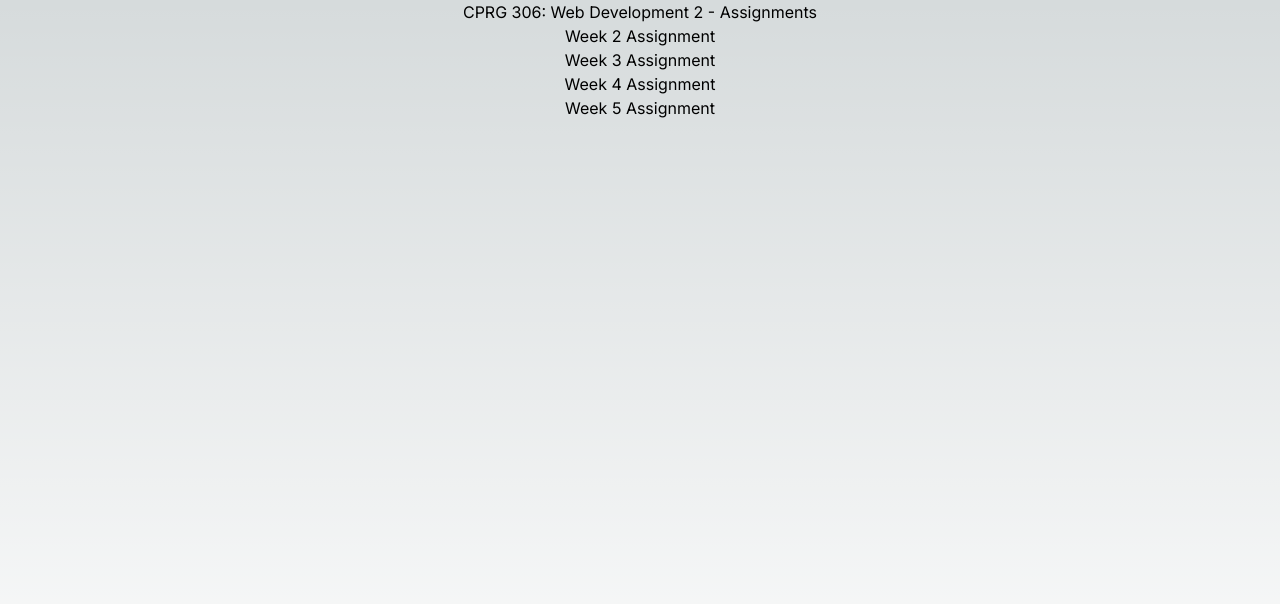
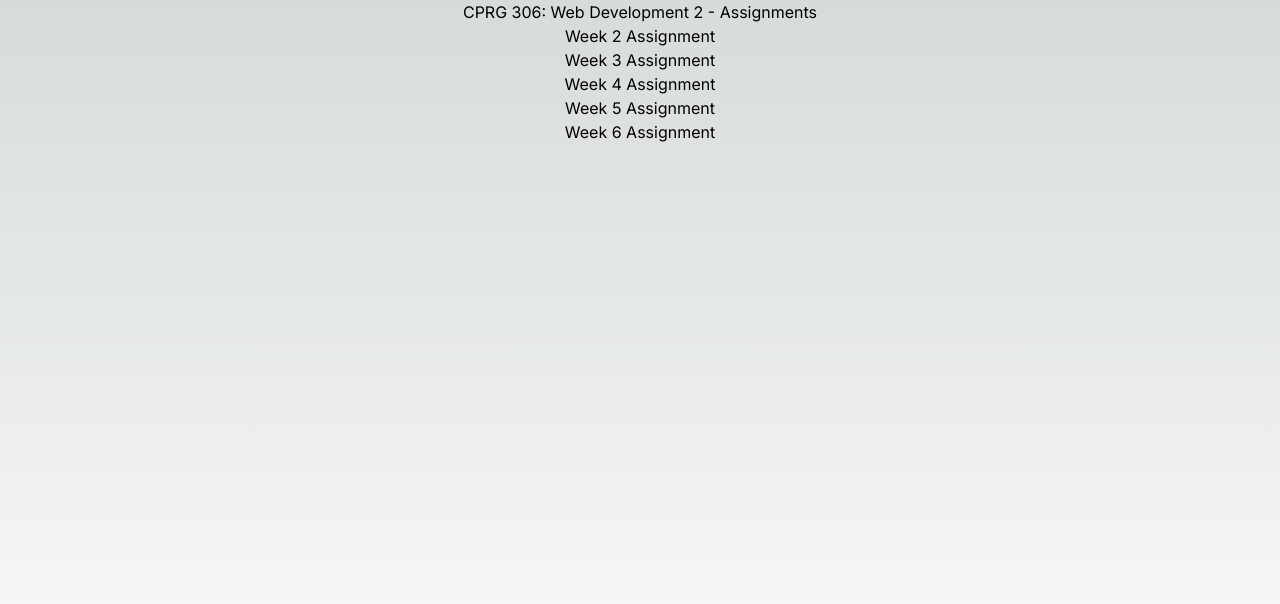
Before and after one commit to Sgmonsod/cprg306-assignments, a Next.js app: page / in a window 1280 px wide. Shown: the top 604 px of the page. Built offline with nearby package versions, Linux system fonts and the light colour scheme.

Commit message:
week-6 commit 2

```diff
--- a/app/page.js
+++ b/app/page.js
@@ -8,6 +8,7 @@ export default function Home() {
       <Link href = "/week-3">Week 3 Assignment</Link>
       <Link href = "/week-4">Week 4 Assignment</Link>
       <Link href = "/week-5">Week 5 Assignment</Link>
+      <Link href = "/week-6">Week 6 Assignment</Link>
 
     </main>
   );
```
